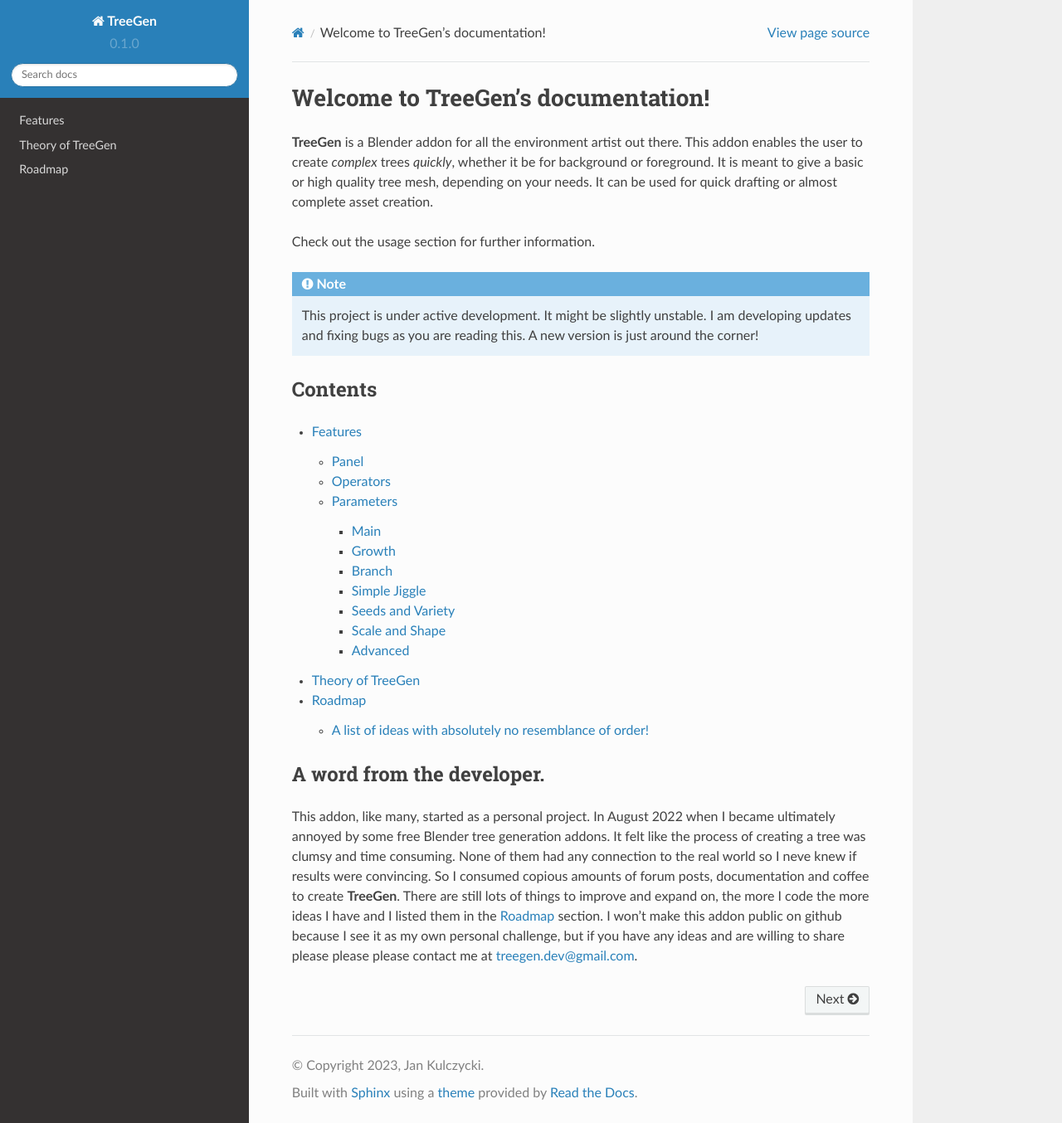
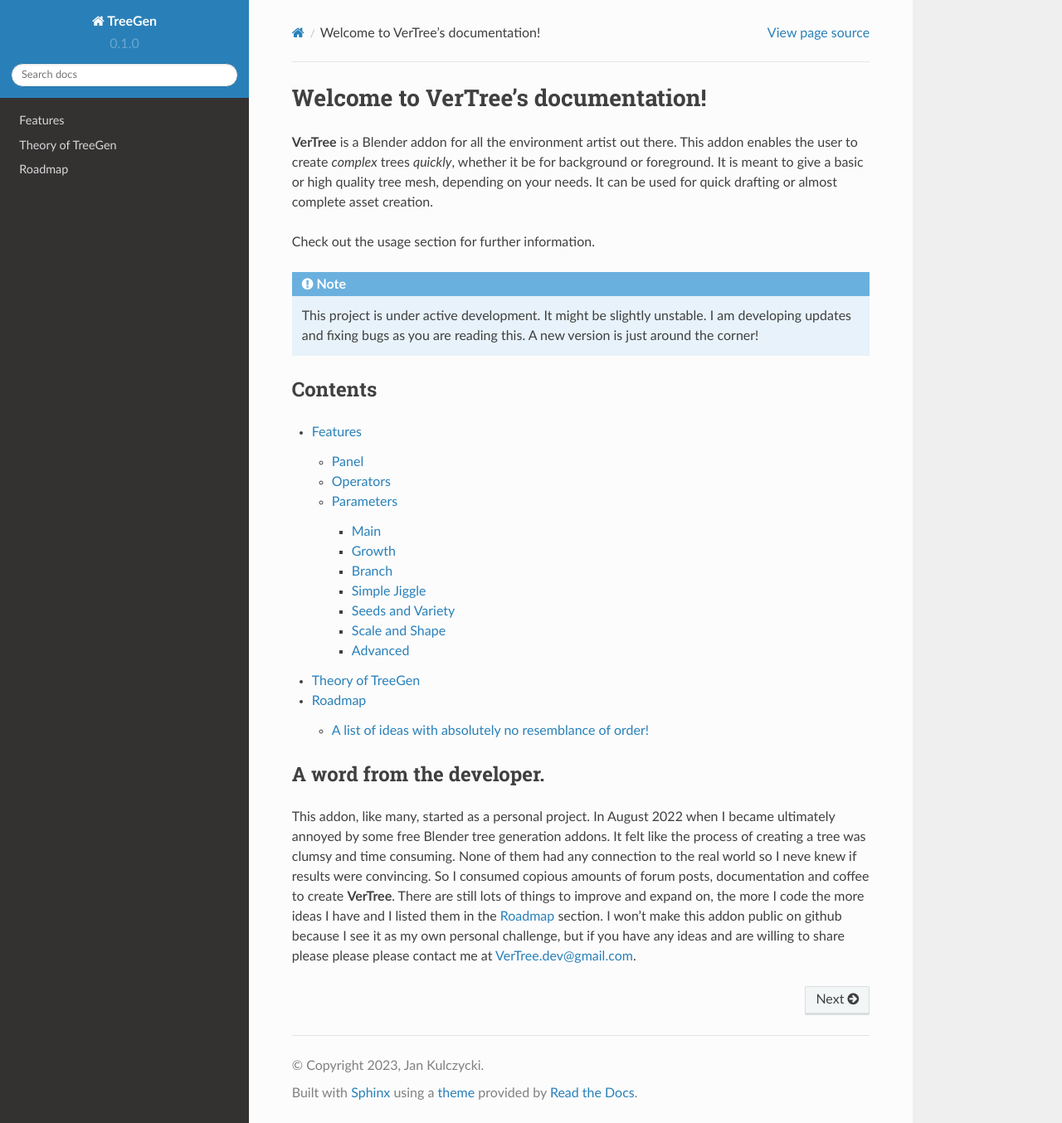
Before and after one commit to TheTrebuchet/VerTree-docs, a Sphinx documentation site: the page built from docs/source/index.rst, in a window 1280 px wide and 1354 px high. Shown: the whole window at 83% size. Built offline with Sphinx 7.4.7 and the Read the Docs theme 2.0.0, drawn with Linux system fonts in a browser that asks for light colours.

Commit message:
many updates

```diff
--- a/docs/source/index.rst
+++ b/docs/source/index.rst
@@ -1,7 +1,7 @@
-Welcome to TreeGen's documentation!
+Welcome to VerTree's documentation!
 ===================================
 
-**TreeGen** is a Blender addon for all the environment artist out there. This addon enables the user to create *complex* trees *quickly*, whether it be for background or foreground. It is meant to give a basic or high quality tree mesh, depending on your needs.
+**VerTree** is a Blender addon for all the environment artist out there. This addon enables the user to create *complex* trees *quickly*, whether it be for background or foreground. It is meant to give a basic or high quality tree mesh, depending on your needs.
 It can be used for quick drafting or almost complete asset creation.
 
 Check out the :doc:`usage` section for further information.
@@ -24,6 +24,6 @@
 A word from the developer.
 -----------
 This addon, like many, started as a personal project. In August 2022 when I became ultimately annoyed by some free Blender tree generation addons. It felt like the process of creating a tree was clumsy and time consuming.
-None of them had any connection to the real world so I neve knew if results were convincing. So I consumed copious amounts of forum posts, documentation and coffee to create **TreeGen**.
+None of them had any connection to the real world so I neve knew if results were convincing. So I consumed copious amounts of forum posts, documentation and coffee to create **VerTree**.
 There are still lots of things to improve and expand on, the more I code the more ideas I have and I listed them in the :doc:`Roadmap` section.
-I won't make this addon public on github because I see it as my own personal challenge, but if you have any ideas and are willing to share please please please contact me at treegen.dev@gmail.com.
+I won't make this addon public on github because I see it as my own personal challenge, but if you have any ideas and are willing to share please please please contact me at VerTree.dev@gmail.com.
```
